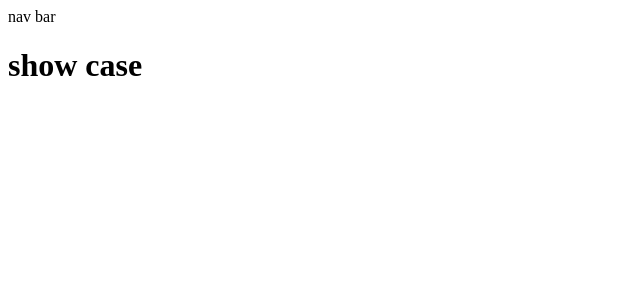
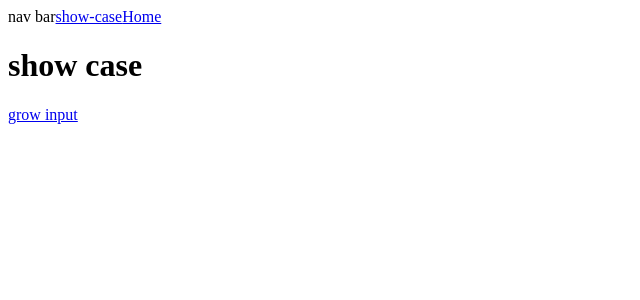
Before and after one commit to not-liuliumei/fronted-demo, a Next.js app: page /show-case in a window 1280 px wide. Shown: the top 300 px of the page, without its empty margins (0-640 px from the left). Built offline with nearby package versions, Linux system fonts and the light colour scheme.

Commit message:
tech(*): add lint config

```diff
--- a/src/app/layout.tsx
+++ b/src/app/layout.tsx
@@ -1,8 +1,9 @@
 import type { Metadata } from "next";
+import Link from "next/link";
 
 export const metadata: Metadata = {
   title: "Fronted Demo",
-  description: 'Some solution for fronted project',
+  description: "Some solution for fronted project",
 };
 
 export default function RootLayout({
@@ -13,7 +14,11 @@ export default function RootLayout({
   return (
     <html lang="en">
       <body>
-        <div>nav bar</div>
+        <div>
+          nav bar
+          <Link href="/show-case">show-case</Link>
+          <Link href="/">Home</Link>
+        </div>
         <main>{children}</main>
       </body>
     </html>
--- a/src/app/page.tsx
+++ b/src/app/page.tsx
@@ -1,6 +1,3 @@
-
 export default function Page() {
-  return (
-      <h1>fronted demo</h1>
-  );
+  return <h1>fronted demo</h1>;
 }
--- a/src/app/show-case/page.tsx
+++ b/src/app/show-case/page.tsx
@@ -1,9 +1,17 @@
-import { Metadata } from "next"
+import { Metadata } from "next";
+import Link from "next/link";
 
 export const metadata: Metadata = {
-  title: 'Fronted Demo | Show Cases'
-}
+  title: "Fronted Demo | Show Cases",
+};
 
 export default function Page() {
-    return <h1>show case</h1>
-  }
+  return (
+    <div>
+      <h1>show case</h1>
+      <div>
+        <Link href="/show-case/grow-input">grow input</Link>
+      </div>
+    </div>
+  );
+}
```
Also changed, not shown: package.json (+6 -4 lines), src/app/show-case/grow-input/page.tsx (+5 -5 lines), src/app/show-case/layout.tsx (+6 -11 lines), .eslintrc.json, 1 other file (tests, documents, lock files or other folders).
